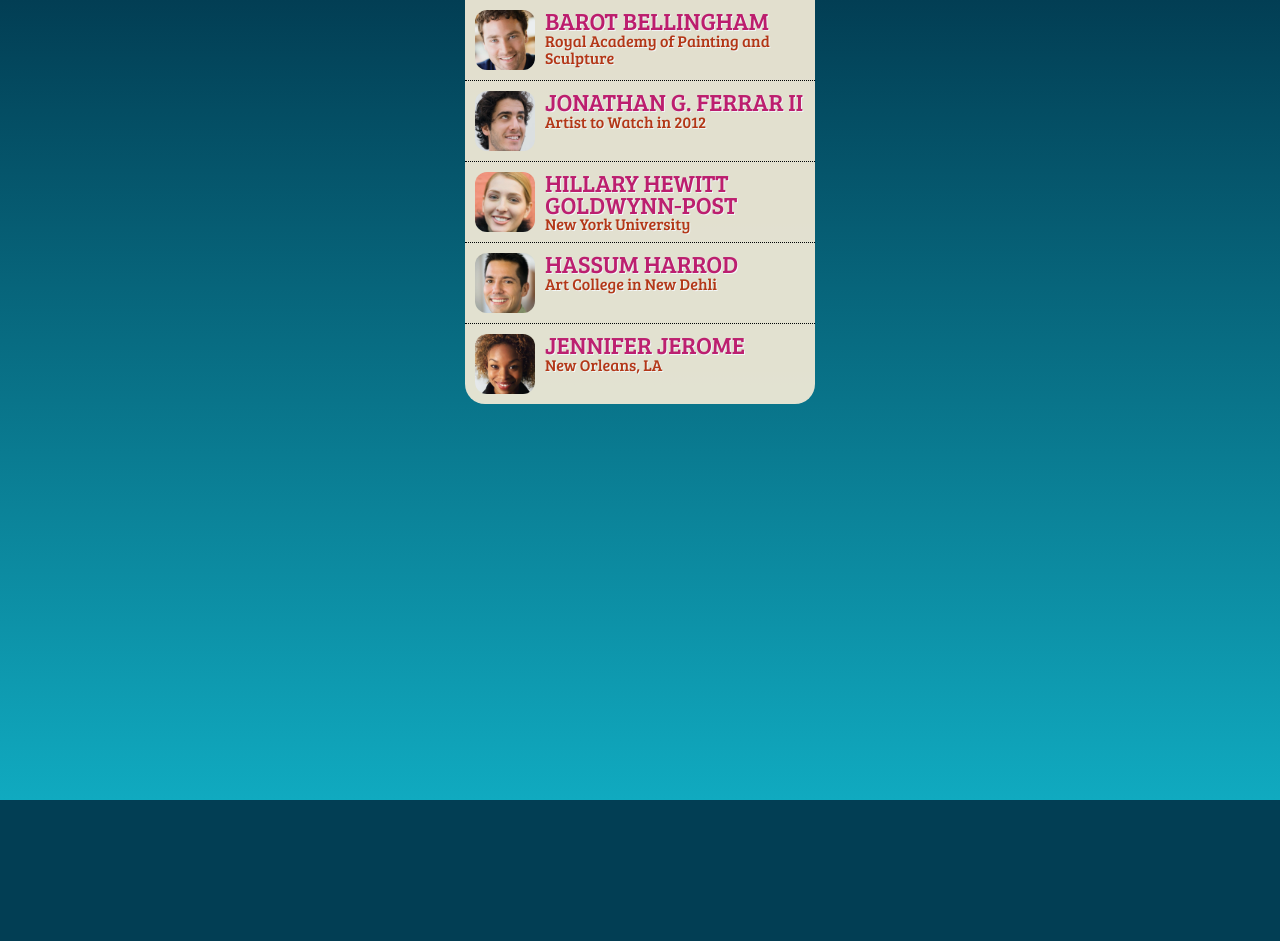
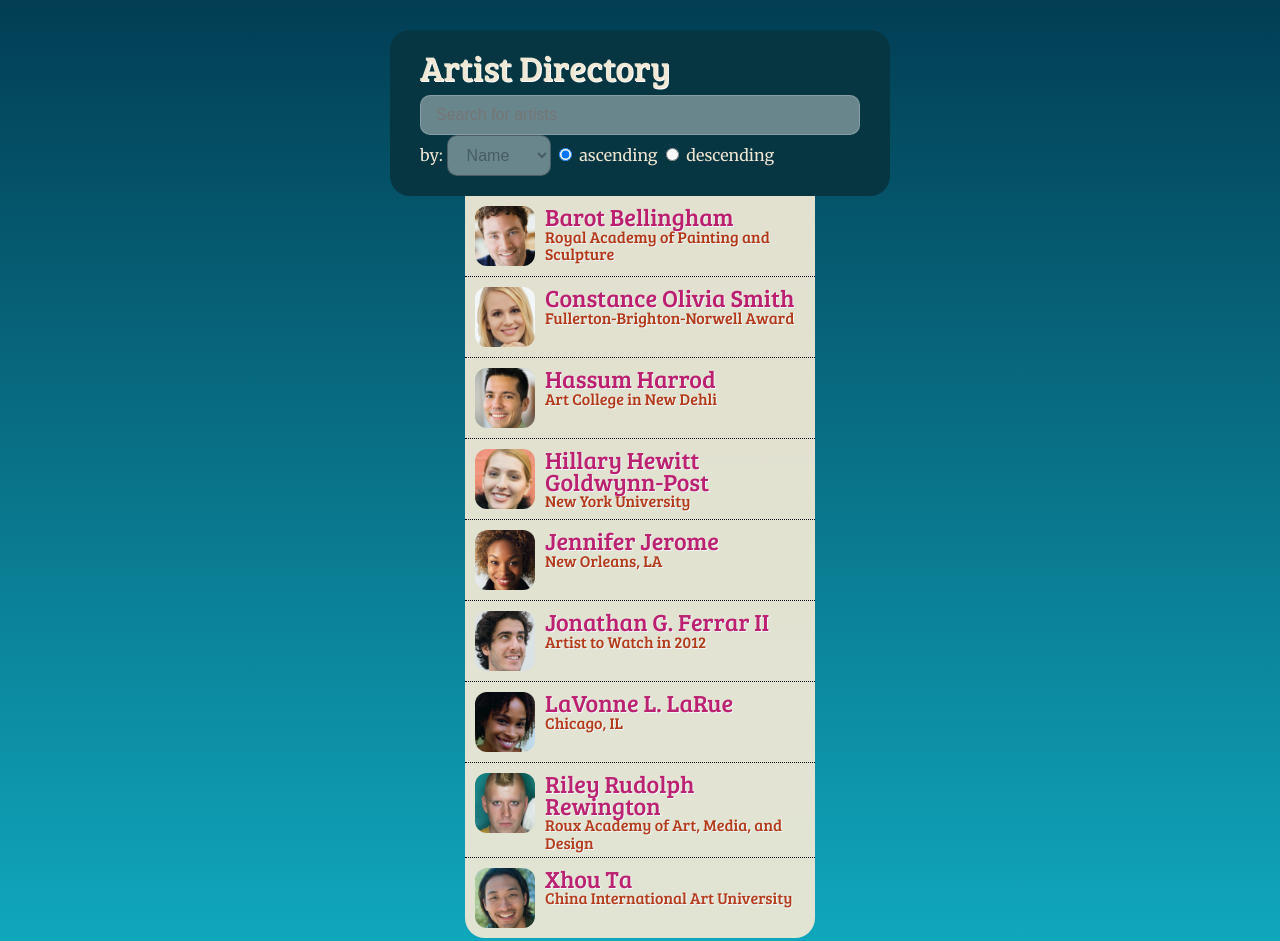
Before and after one commit to kirandash/ngEmployees, a plain HTML site: page index.html in a window 1280 px wide. Before the commit the page ends 800 px from the top, so only its background shows below. Drawn offline with Linux system fonts and the light colour scheme; a web font is replaced by a local one.

Commit message:
02 - 04 Bind to input fields through filters

```diff
--- a/index.html
+++ b/index.html
@@ -9,12 +9,35 @@
 <body>
 
 <div class="main" ng-controller="MyController">
+
+	<div class="search">
+		<h1>Artist Directory</h1>
+		<label>Search: </label>
+		<input ng-model="query" placeholder="Search for artists" autofocus>
+
+		<label class="formgroup">by:
+			<select ng-model="artistOrder">
+				<option value="name">Name</option>
+				<option value="reknown">Reknown</option>
+			</select>
+		</label>
+
+		<label class="formgroup">
+			<input type="radio" ng-model="direction" name="direction" checked>
+			ascending
+		</label>
+		<label class="formgroup">
+			<input type="radio" ng-model="direction" name="direction" value="reverse">
+			descending
+		</label>
+
+	</div>
 	<ul class="artistlist">
-		<li class="artist cf" ng-repeat="item in artists | limitTo: 5">
+		<li class="artist cf" ng-repeat="item in artists | filter: query | orderBy: artistOrder:direction">
 			<!-- ng-src instead of src makes sure that the expression is first executed and then read src -->
 			<img ng-src="images/{{item.shortname}}_tn.jpg" alt="Photo of {{item.name}}">
 			<div class="info">
-				<h2>{{item.name | uppercase}}</h2>
+				<h2>{{item.name}}</h2>
 				<h3>{{item.reknown}}</h3>
 			</div>
 		</li>
--- a/js/controllers.js
+++ b/js/controllers.js
@@ -6,6 +6,8 @@ myNameSpace.controller('MyController', ['$scope', '$http', function($scope, $htt
 	// MODEL is the data from database
 	$http.get("js/data.json").success(function(data){
 		$scope.artists = data;
+		// Initialize some data if necessary
+		$scope.artistOrder = 'name';
 	});
 	// Note httprequest will not work on chrome until run on a server. because chrome's policy says that you must have both the requesting and requested file on same server
 
```
